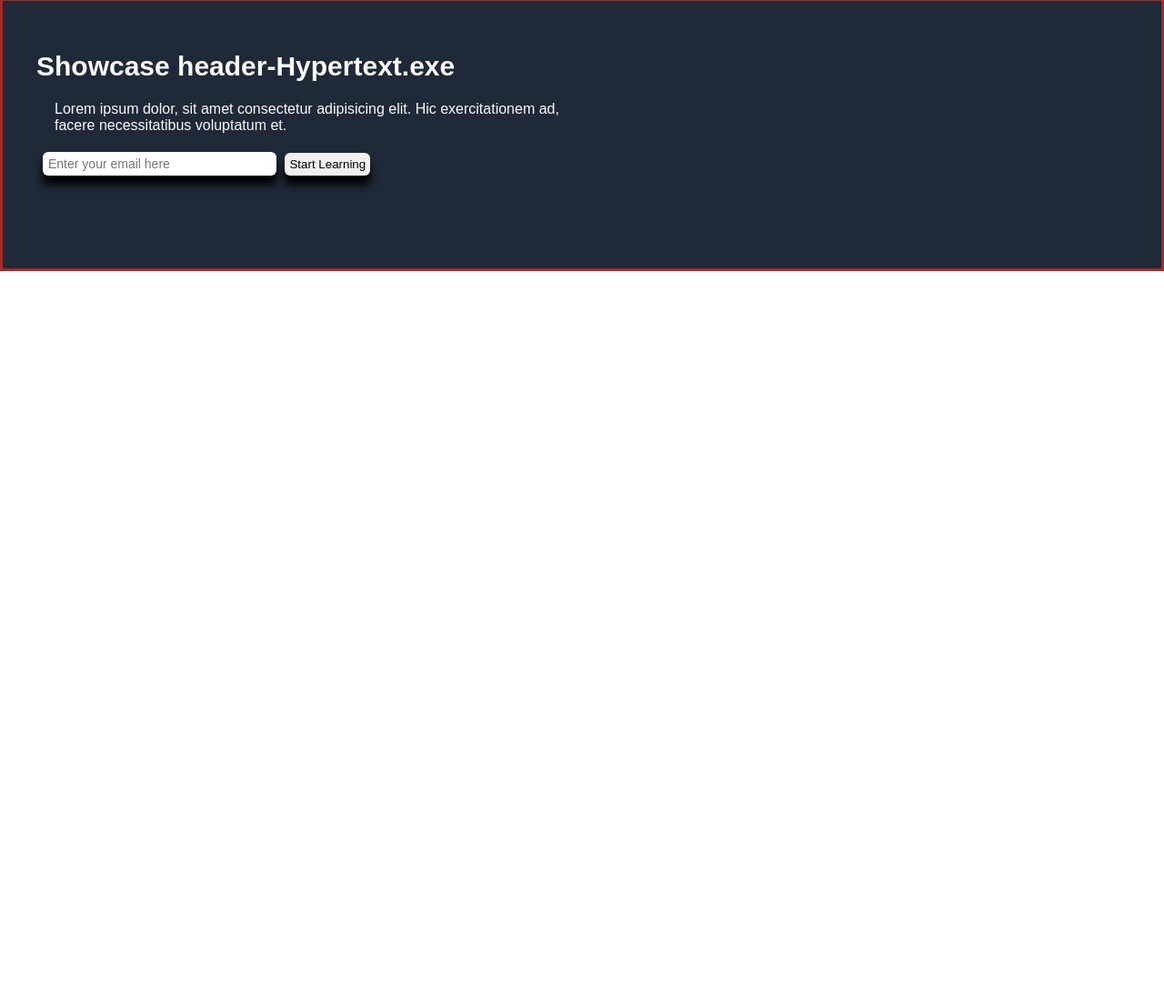
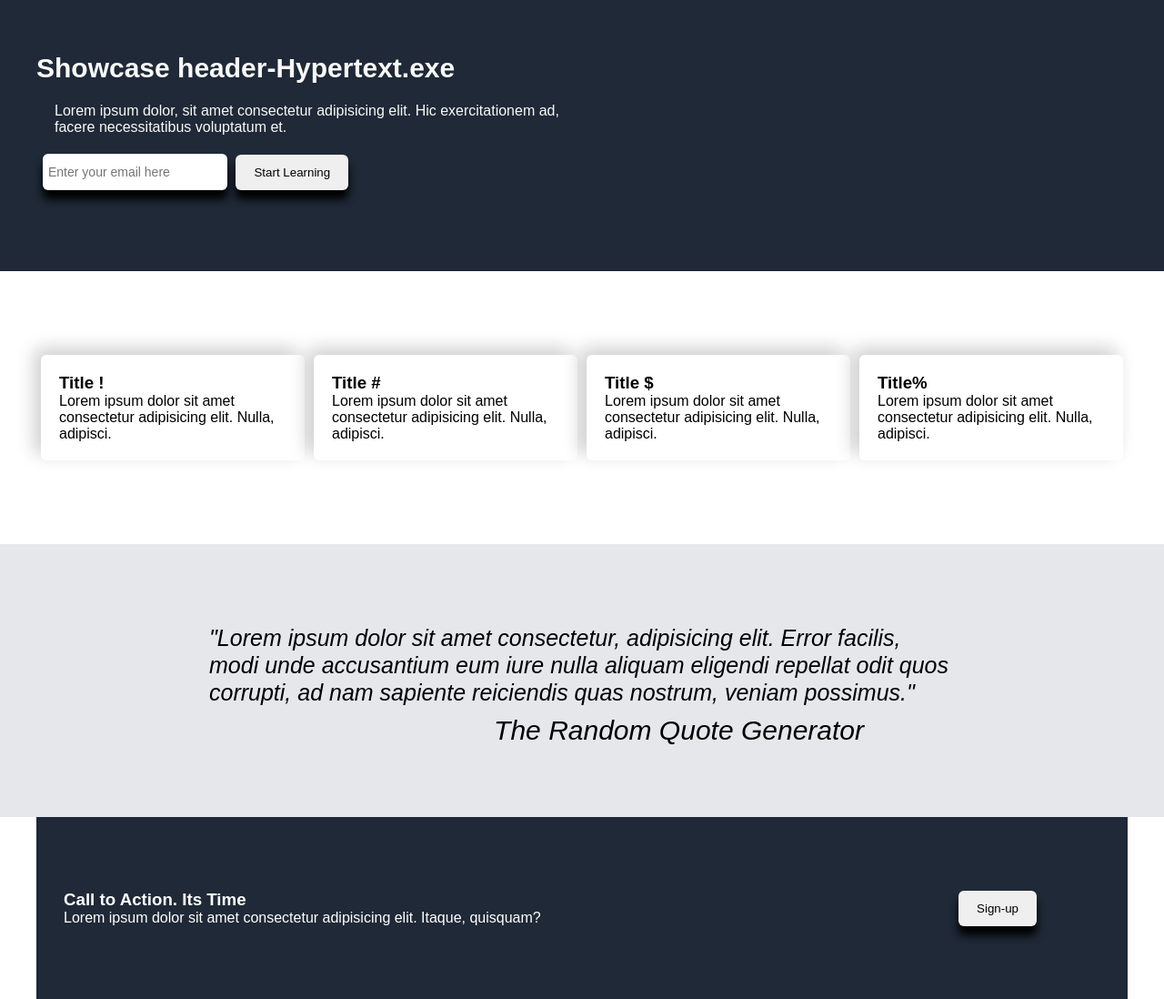
Before and after one commit to sfartimyare/landing-page-project, a plain HTML site: page index.html in a window 1280 px wide. Shown: the part 72-1170 px from the top of the page at 91% size. Before the commit the page ends 800 px from the top, so only its background shows below. Drawn offline with Linux system fonts and the light colour scheme.

Commit message:
Completed Landing page html and css frame

```diff
--- a/index.html
+++ b/index.html
@@ -46,5 +46,53 @@
     </div>
   </div>
 
+  <div class="content container">
+    <div class="stats">
+      <div class="flex">
+        <div class="stat">
+          <h3 class="title">Title !</h3>
+          <p class="text">Lorem ipsum dolor sit amet consectetur adipisicing elit. Nulla, adipisci.</p>
+        </div>
+        <div class="stat">
+          <h3 class="title">Title #</h3>
+          <p class="text">Lorem ipsum dolor sit amet consectetur adipisicing elit. Nulla, adipisci.</p>
+        </div>
+        <div class="stat">
+          <h3 class="title">Title $</h3>
+          <p class="text">Lorem ipsum dolor sit amet consectetur adipisicing elit. Nulla, adipisci.</p>
+        </div>
+        <div class="stat">
+          <h3 class="title">Title%</h3>
+          <p class="text">Lorem ipsum dolor sit amet consectetur adipisicing elit. Nulla, adipisci.</p>
+        </div>
+
+      </div>
+    </div>
+  </div>
+
+  <div class="inspiration">
+    <div class="container">
+      <div class="flex">
+        <div class="quote">
+          <h2 class="text">"Lorem ipsum dolor sit amet consectetur, adipisicing elit. Error facilis, modi unde accusantium eum iure nulla aliquam eligendi repellat odit quos corrupti, ad nam sapiente reiciendis quas nostrum, veniam possimus."</h2>
+          <p class="by">The Random Quote Generator</p>
+        </div>
+      </div>
+    </div>
+  </div>
+
+  <div class="footer container">
+      <div class="flex">
+        <div class="footertext">
+          <h3>Call to Action. Its Time</h3>
+          <p class="footer-text">Lorem ipsum dolor sit amet consectetur adipisicing elit. Itaque, quisquam?</p>
+        </div>
+        <div class="footer-btn">
+          <form action>
+            <input type="submit" class="btn" value="Sign-up">
+          </form>
+        </div>
+      </div>
+  </div>
   </body>
 </html>
--- a/styles.css
+++ b/styles.css
@@ -57,7 +57,6 @@ li {
 .navbar .flex {
     display: flex;
     justify-content: space-between;
-    align-items: center;
 }
 
 .navbar ul {
@@ -81,7 +80,6 @@ li {
 
 .showcase {
     height: 300px;
-    border: 3px solid brown;
     background-color: #1f2937;
     color: #f9faf8;
 }
@@ -111,7 +109,7 @@ li {
 }
 
 .showcase input[type='email'] {
-  padding: 5px 70px 5px 7px;
+  padding: 12px 16px;
   font-size: 14px;
   border: none;
   border-radius: 6px;
@@ -120,11 +118,84 @@ li {
 }
 
 .btn {
-    padding: 5px 5px;
+    padding: 12px 20px;
     border: none;
     border-radius: 6px;
     margin-left: 5px;
-    cursor: none;
     box-shadow: 0 10px 10px black;
+    cursor: pointer;
+}
+
+.content {
+    /* border: 2px solid brown; */
+}
+
+
+.content .stats {
+    display: flex;
+    height: 300px;
+    align-items: center;
+}
+
+.content .flex{
+    display: flex;
+    justify-content: space-between;
+}
+
+.content .stat {
+    display: flex;
+    padding: 20px;
+    border: none;
+    border-radius: 6px;
+    margin: 5px;
+    flex-direction: column;
+    box-shadow: -7px -7px 20px rgba(0,0,0,0.2);
+}
+
+.inspiration {
+    background-color: #e5e7eb;
+}
+
+.inspiration .flex {
+    display: flex;
+    justify-content: center;
+    height: 300px;
+    align-items: center;
+}
+
+.inspiration .quote {
+    display: flex;
+    flex-direction: column;
+    font-style: italic;
+    padding: 40px;
+    width: 900px;
+}
+
+.inspiration p {
+    display: flex;
+    align-self: flex-end;
+    padding-right: 100px;
+    font-size: 30px;
+}
+
+.footer {
+    background-color: #1f2937;
+    color: white;
 
 }
+
+.footer .flex {
+    display: flex;
+    justify-content: space-between;
+    height: 200px;
+    align-items: center;
+    /* border: 2px solid red; */
+}
+
+.footertext {
+    padding-left: 30px;
+}
+
+.footer-btn {
+    margin-right: 100px;
+}
```
